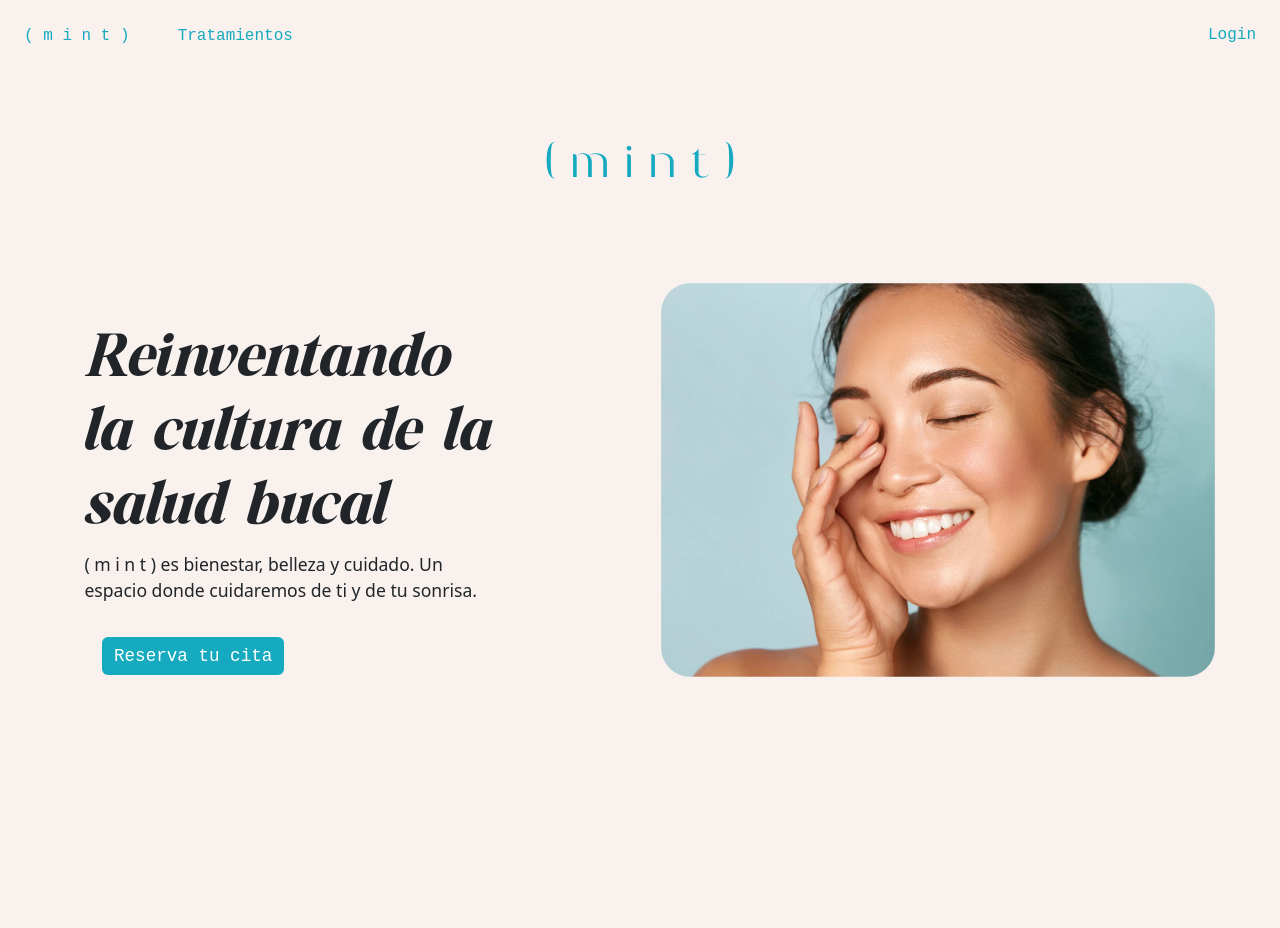
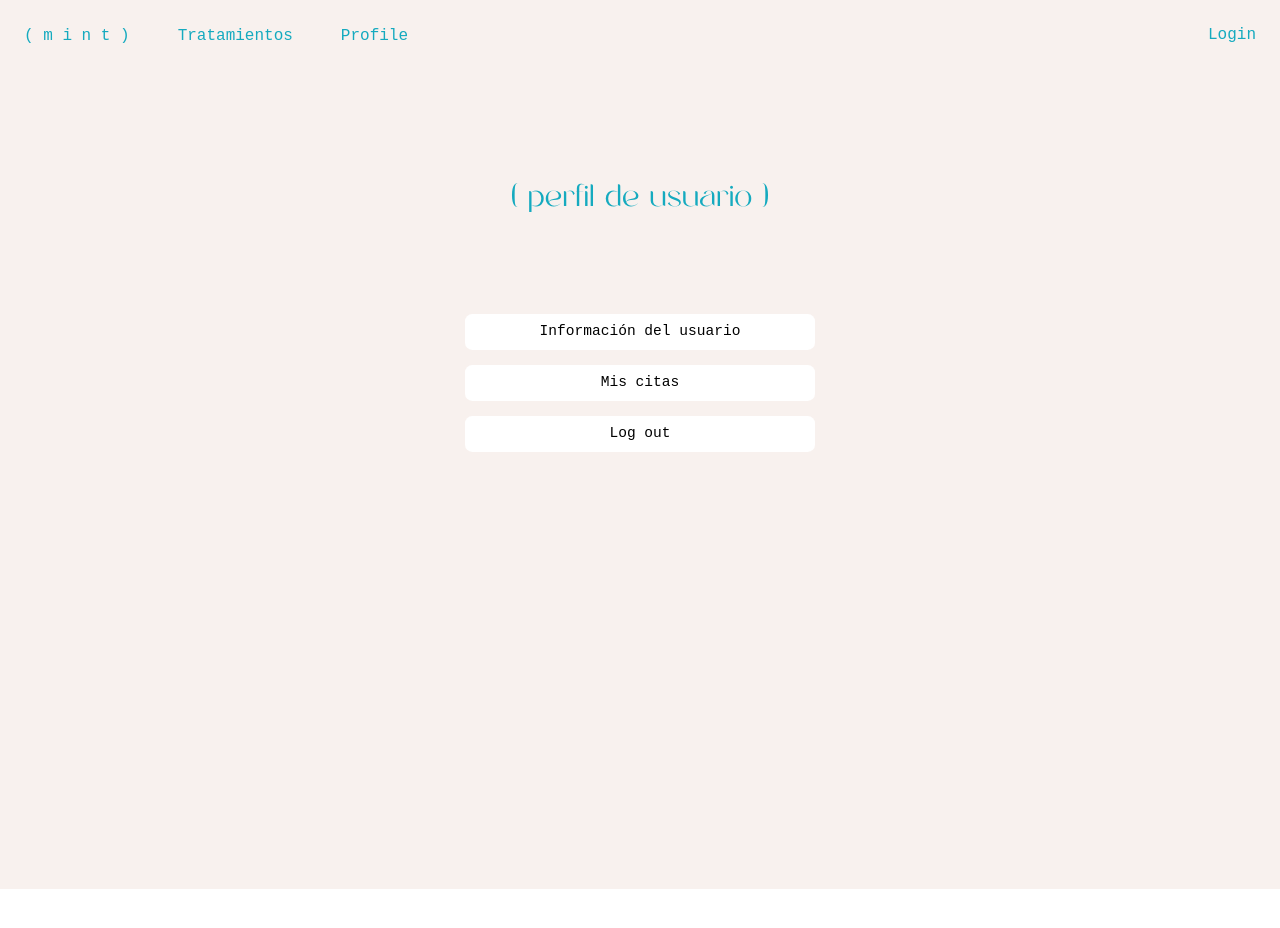
Before and after one commit to Coral-JM/cjm-fsd_front_clinica_dental, a React (Vite) app: page /profile in a window 1280 px wide. Before the commit this address led to /. Shown: the top 928 px of the page. After the commit the page ends 889 px from the top, so only its background shows below. Built offline with nearby package versions, Linux system fonts and the light colour scheme.

Commit message:
Feat: profile view added and styled

```diff
--- a/src/common/Header/Header.jsx
+++ b/src/common/Header/Header.jsx
@@ -26,6 +26,8 @@ export const Header = () => {
                         <div className="navLinks">
                         <div className="webLinks" onClick={()=>navigate("/home")}>( m i n t )</div>
                         <div className="webLinks" onClick={()=>navigate("/tratamientos")}>Tratamientos</div>
+                        <div className="webLinks" onClick={()=>navigate("/profile")}>Profile</div>
+
 
                         </div>
 
--- a/src/pages/Body/Body.jsx
+++ b/src/pages/Body/Body.jsx
@@ -6,6 +6,7 @@ import { Home } from '../Home/Home';
 import { Login } from '../Login/Login';
 import { Register } from '../Register/Register';
 import { Tratamientos } from '../Tratamientos/Tratamientos'
+import { Profile } from '../Profile/Profile'
 
 export const Body = () => {
      return (
@@ -16,7 +17,7 @@ export const Body = () => {
                 <Route path="/login" element={<Login />}/>
                 <Route path="/register" element={<Register />}/>
                 <Route path="/tratamientos" element={<Tratamientos />}/>
-
+                <Route path="/profile" element={<Profile />}/>
             </Routes>
         </>
      )
--- /dev/null
+++ b/src/pages/Profile/Profile.css
@@ -0,0 +1,48 @@
+.profileBody{
+    display: flex;
+    flex-direction: column;
+    justify-content: center;
+    align-items: center;
+    font-family: monospace;
+    font-size: 1.3em;
+    color: #15aabf;
+}
+.profileTittle{
+    display: flex;
+    flex-direction: column;
+    justify-content: center;
+    align-items: center;
+    padding: 3em;
+    font-family: "Rantera";
+    font-size: 1.5em;
+
+}
+.profileLines{
+    background-color: white;
+    color: black;
+    font-size: 0.7em;
+    height: 2.5em;
+    display: flex;
+    justify-content: center;
+    align-items: center;
+    border-radius: 0.5em;
+    margin-bottom: 1em;
+    cursor: pointer;
+}
+.profileLinesEnd {
+    background-color: white;
+    color: black;
+    font-size: 0.7em;
+    height: 2.5em;
+    display: flex;
+    justify-content: center;
+    align-items: center;
+    border-radius: 0.5em;
+    margin-bottom: 30em;
+    cursor: pointer;
+}
+
+.profileLines:hover, .profileLinesEnd:hover {
+    transition: 0.3s;
+    background-color: #15aabf;
+}
--- /dev/null
+++ b/src/pages/Profile/Profile.jsx
@@ -0,0 +1,22 @@
+import React from "react";
+import { useNavigate } from "react-router-dom";
+import "./Profile.css";
+import { userInfo } from "../UserInfo/UserInfo"
+
+
+export const Profile = () => {
+  const navigate = useNavigate();
+
+    return (
+        <div className="container">
+            <div className="row profileBody">
+                <div className="col profileTittle">( perfil de usuario )</div>
+
+                <div onClick={()=>navigate("/user")} style= {{width:"24em"}}className="profileLines">Información del usuario</div>
+                <div onClick={()=>navigate("/appointments")} style= {{width:"24em"}}className="profileLines">Mis citas</div>
+                <div onClick={()=>navigate("/home")} style= {{width:"24em"}}className="profileLinesEnd">Log out</div>
+
+            </div>
+        </div>
+    );
+};
--- a/src/pages/Tratamientos/Tratamientos.css
+++ b/src/pages/Tratamientos/Tratamientos.css
@@ -1,22 +1,3 @@
-.tratamientosDesign {
-
-height: 90vh;
-margin: 0;
-padding: 0;
-box-sizing: border-box;
-overflow-x: hidden;
-
-background-color: #f8f1ee;
-
-display: flex;
-flex-direction: column;
-justify-content: center;
-align-items: center;
-
-font-family: monospace;
-
-}
-
 .tittle {
     padding-top: 1em;
 
--- a/src/pages/Tratamientos/Tratamientos.jsx
+++ b/src/pages/Tratamientos/Tratamientos.jsx
@@ -1,5 +1,5 @@
 import React from "react";
-import "./tratamientos.css";
+import "./Tratamientos.css";
 import Card from 'react-bootstrap/Card';
 import limpieza from '../../img/limpieza.jpg'
 import caries from '../../img/caries.jpg'
```
Also changed, not shown: src/pages/UserInfo/UserInfo.css (added), src/pages/UserInfo/UserInfo.jsx (added).
